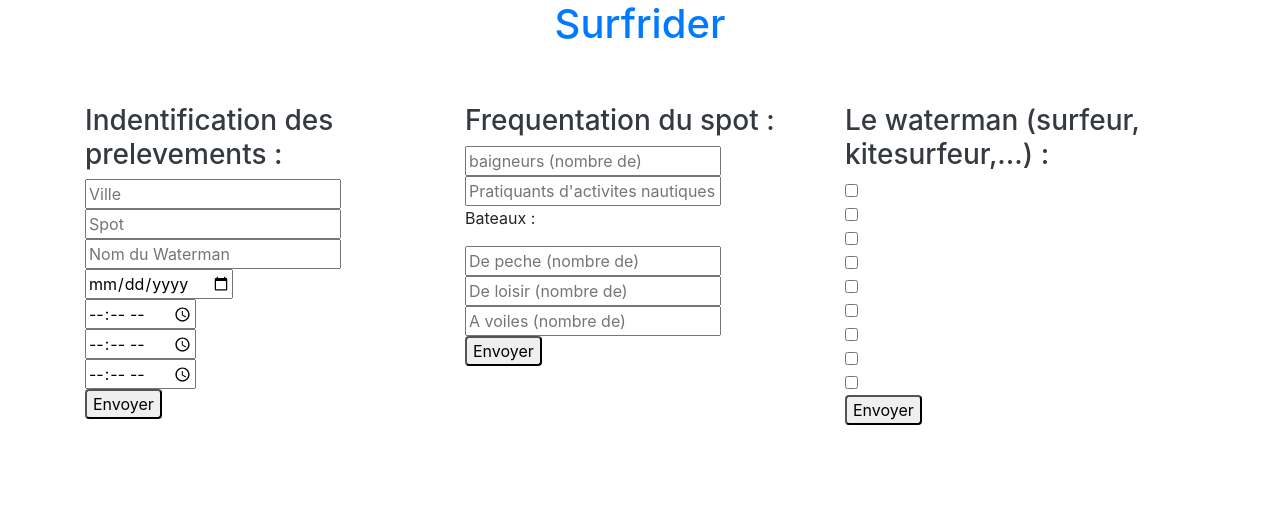
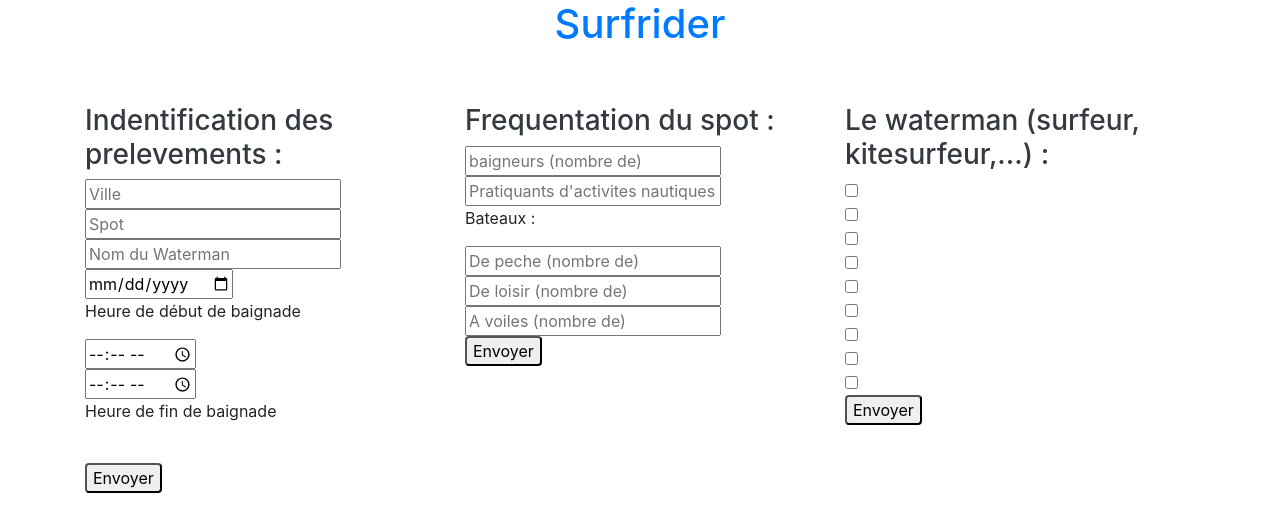
Before and after one commit to VernonRoche/CinqGrosCochons, a Flask app: page / in a window 1280 px wide. Shown: the top 532 px of the page. Run offline with Flask 2, Linux system fonts and the light colour scheme; some libraries are stand-ins or nearby versions.

Commit message:
tentative de date et ajout utf-8 dans index.html

```diff
--- a/templates/index.html
+++ b/templates/index.html
@@ -1,4 +1,5 @@
 <!doctype html>
+<meta charset="UTF-8">
 <html>
 <head>
 	<link rel="stylesheet" href="https://stackpath.bootstrapcdn.com/bootstrap/4.3.1/css/bootstrap.min.css" integrity="sha384-ggOyR0iXCbMQv3Xipma34MD+dH/1fQ784/j6cY/iJTQUOhcWr7x9JvoRxT2MZw1T" crossorigin="anonymous">
@@ -18,10 +19,10 @@
 					<input type="text" name="Ville" placeholder="Ville" :><br>
 					<input type="text" name="Spot" placeholder="Spot" :><br>
 					<input type="text" name="NWaterman" placeholder="Nom du Waterman" :><br>
-					<input type="date" name="Date" placeholder="Date" :><br>
+					<input type="date" value=date name="Date" placeholder="Date" :><br>
+					<p id="text">Heure de début de baignade</p>
 					<input type="time" name="HDB" placeholder="Heure debut baignade" :><br>
-					<input type="time" name="HFB" placeholder="Heure fin baignade" :><br>
-					<input type="time" name="DB" placeholder="Duree de baignade (hh:mm)" :><br>
+					<input type="time" name="HFB" placeholder="Heure fin baignade" :><p id="text">Heure de fin de baignade</p><br>
 					<input id="env" type="submit" class="rounded" value="Envoyer" name="form">
 				</form>
 			</div>
```
